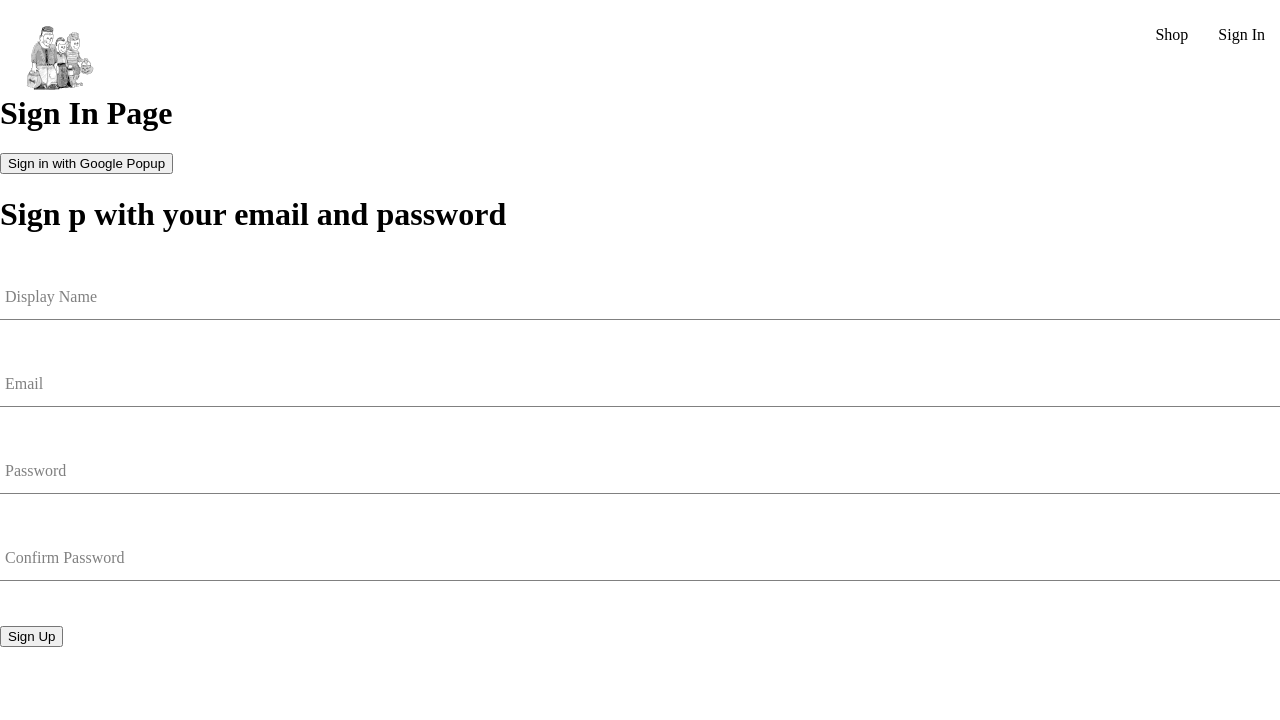
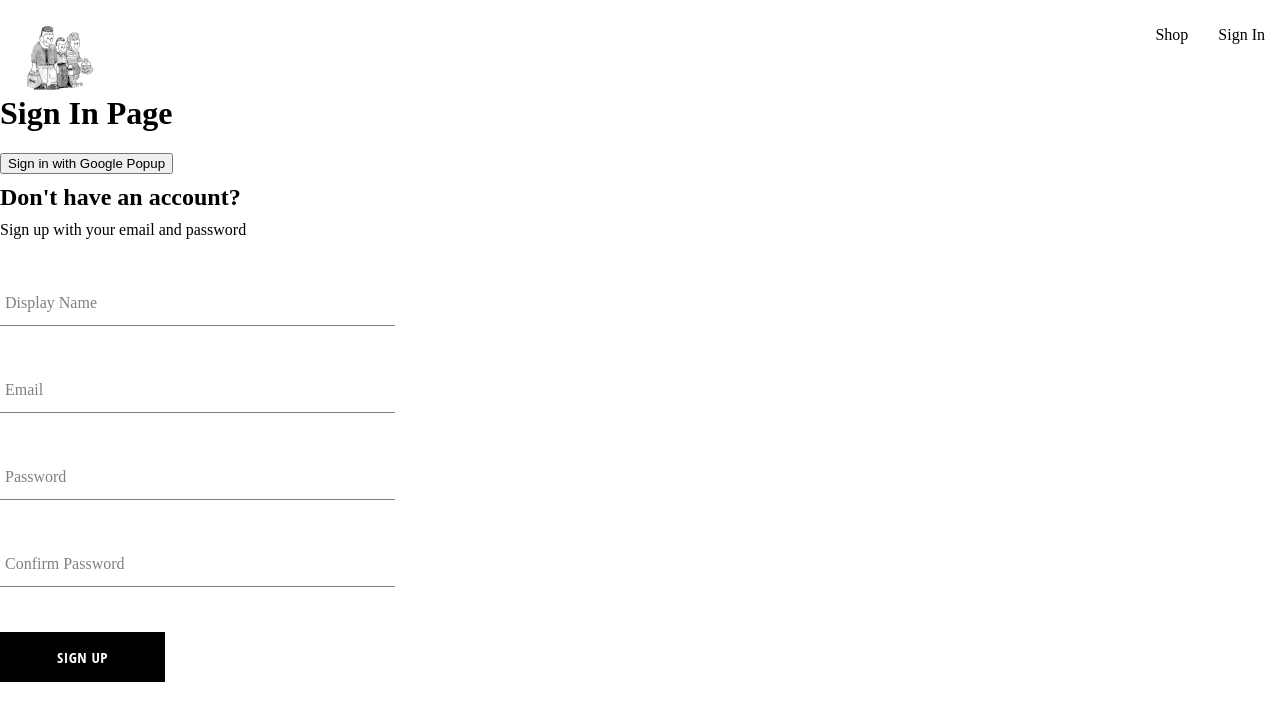
Before and after one commit to Chrispolanco/vintage-shop, a React (Create React App) app: page /sign-in in a window 1280 px wide. Shown: the top 720 px of the page. Built offline with nearby package versions, Linux system fonts and the light colour scheme; a web font is replaced by a local one.

Commit message:
created & styled button component

```diff
--- /dev/null
+++ b/src/components/button/button.component.jsx
@@ -0,0 +1,18 @@
+import './button.styles.scss'
+
+
+const BUTTON_TYPES_CLASSES = {
+    google: 'ggole-sign-in',
+    inverted: 'inverted',
+
+}
+
+const Button = ({children, buttonType, ...otherProps}) =>{
+    return(
+        <button className= {`button-container ${BUTTON_TYPES_CLASSES[buttonType]}`} {...otherProps}>
+            {children}
+        </button>
+    )
+}
+
+export default Button;
--- /dev/null
+++ b/src/components/button/button.styles.scss
@@ -0,0 +1,46 @@
+.button-container {
+    min-width: 165px;
+    width: auto;
+    height: 50px;
+    letter-spacing: 0.5px;
+    line-height: 50px;
+    padding: 0 35px 0 35px;
+    font-size: 15px;
+    background-color: black;
+    color: white;
+    text-transform: uppercase;
+    font-family: 'Open Sans Condensed';
+    font-weight: bolder;
+    border: none;
+    cursor: pointer;
+    display: flex;
+    justify-content: center;
+
+    &:hover {
+      background-color: white;
+      color: black;
+      border: 1px solid black;
+    }
+
+    &.google-sign-in {
+      background-color: #4285f4;
+      color: white;
+
+      &:hover {
+        background-color: #357ae8;
+        border: none;
+      }
+    }
+
+    &.inverted {
+      background-color: white;
+      color: black;
+      border: 1px solid black;
+
+      &:hover {
+        background-color: black;
+        color: white;
+        border: none;
+      }
+    }
+  }
--- a/src/components/sign-up-form/sign-up-form.component.jsx
+++ b/src/components/sign-up-form/sign-up-form.component.jsx
@@ -1,7 +1,9 @@
 import { useState } from "react";
 import FormInput from "../form-input/form-input.component";
+import Button from "../button/button.component";
 
 import { createAuthUserWithEmailAndPassword, createUserDocumentFromAuth } from "../../utils/firebase/firebase.utils";
+import "../sign-up-form/sign-up-form.styles.scss";
 
 const defaultFormFields = {
     displayName: '',
@@ -46,8 +48,9 @@
     };
 
     return(
-        <div>
-            <h1>Sign p with your email and password</h1>
+        <div className="sign-up-container">
+            <h2>Don't have an account?</h2>
+            <span>Sign up with your email and password</span>
             <form onSubmit={handleSubmit}>
 
                 <FormInput label="Display Name" type="text" required onChange={handleChange} name="displayName" value={displayName}/>
@@ -55,7 +58,7 @@
                 <FormInput label="Password" type="password" required onChange={handleChange} name="password" value={password}/>
                 <FormInput label="Confirm Password" type="password" required onChange={handleChange} name="confirmPassword" value={confirmPassword}/>
 
-                <button type="submit">Sign Up</button>
+                <Button type="submit">Sign Up</Button>
             </form>
         </div>
     )
--- /dev/null
+++ b/src/components/sign-up-form/sign-up-form.styles.scss
@@ -0,0 +1,9 @@
+.sign-up-container {
+    display: flex;
+    flex-direction: column;
+    width: 380px;
+
+    h2 {
+        margin: 10px 0;
+    }
+}
```
